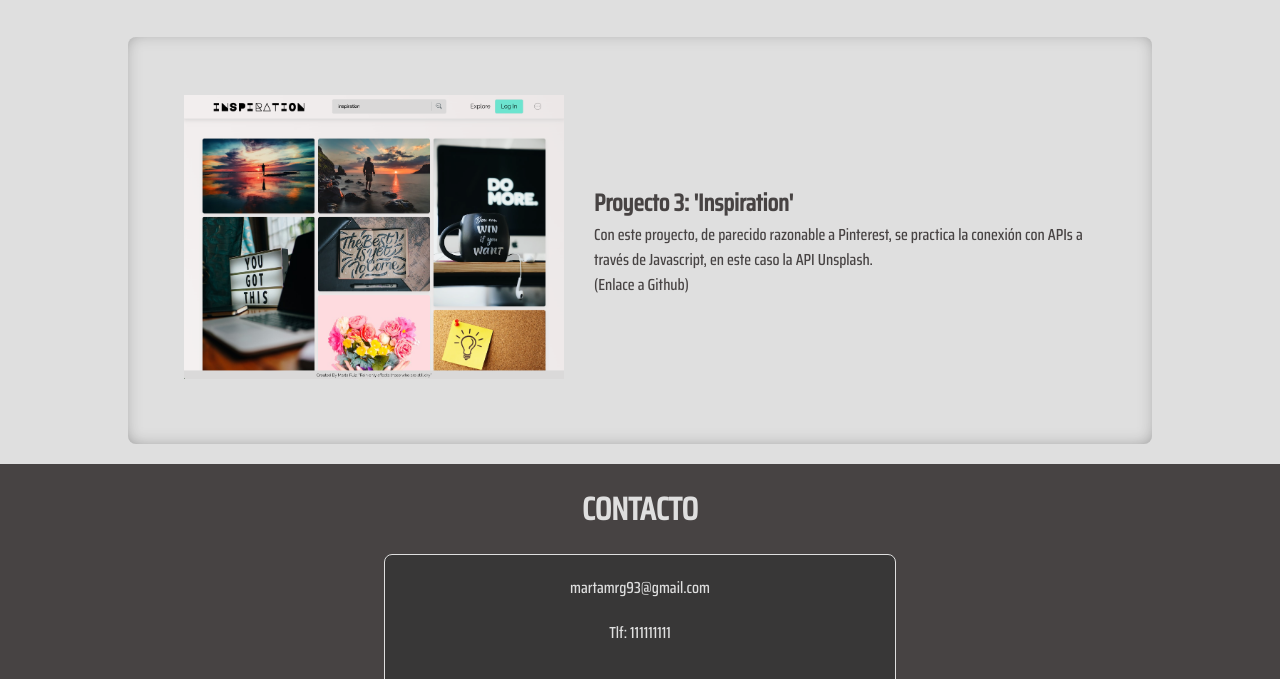
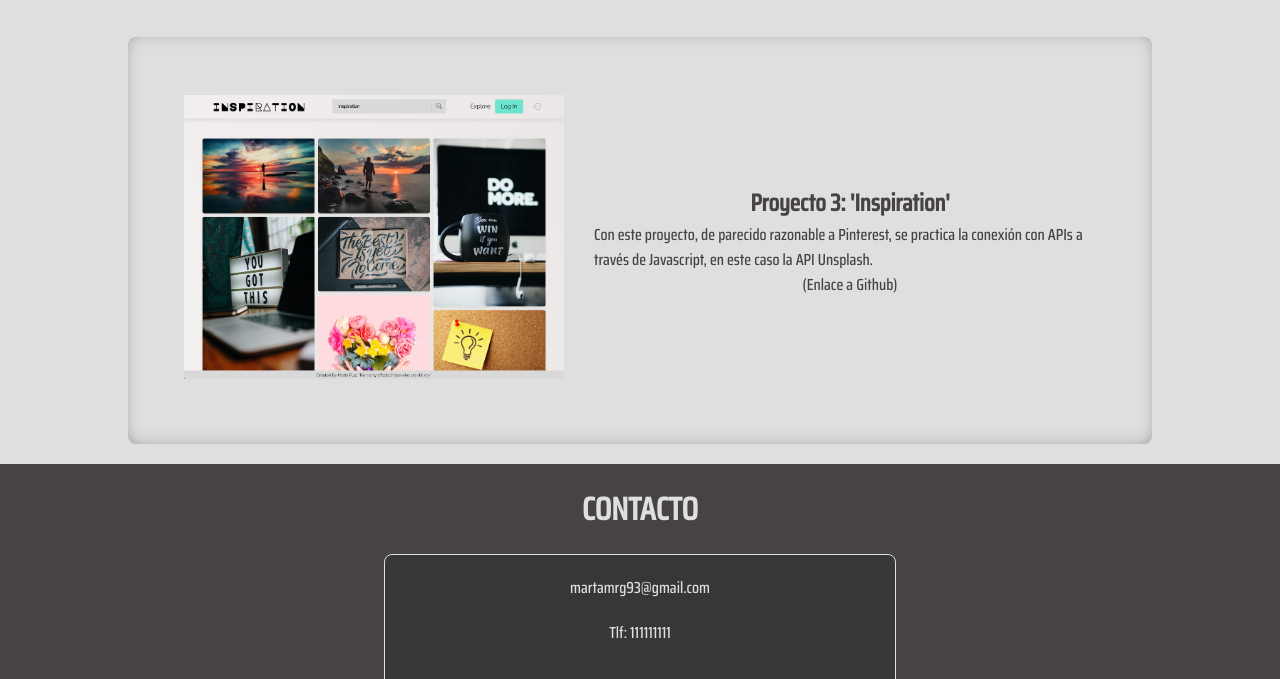
Before and after one commit to martachips/portfolio-marta-ruiz, a website built with Vite: page index.html in a window 1280 px wide. Shown: the part 3564-4243 px from the top of the page. Built offline with nearby package versions, Linux system fonts and the light colour scheme; files whose address does not match are found by name.

Commit message:
titles in prjects and height in contact

```diff
--- a/src/components/06-projects/projects.css
+++ b/src/components/06-projects/projects.css
@@ -12,9 +12,11 @@
   border: none;
   margin-top: var(--rtc-margin-xl);
 }
+
 .project-link {
   color: var(--rtc-background-color3);
 }
+
 .project-article {
   margin: var(--rtc-margin-l) auto;
   width: 100%;
@@ -35,6 +37,11 @@
   display: flex;
   flex-direction: column;
   justify-content: center;
+  align-items: center;
+}
+
+.h2-project {
+  text-align: center;
 }
 
 .project-preview {
--- a/src/components/07-contact/contact.css
+++ b/src/components/07-contact/contact.css
@@ -5,7 +5,7 @@
   display: flex;
   flex-direction: column;
   align-items: center;
-  min-height: 40svh;
+  min-height: 45svh;
   position: relative;
 }
 
```
